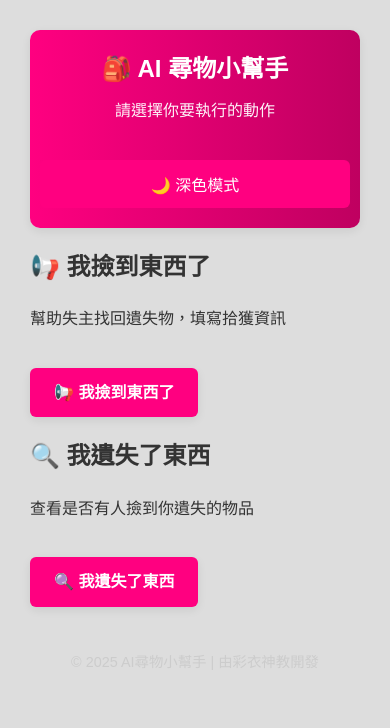
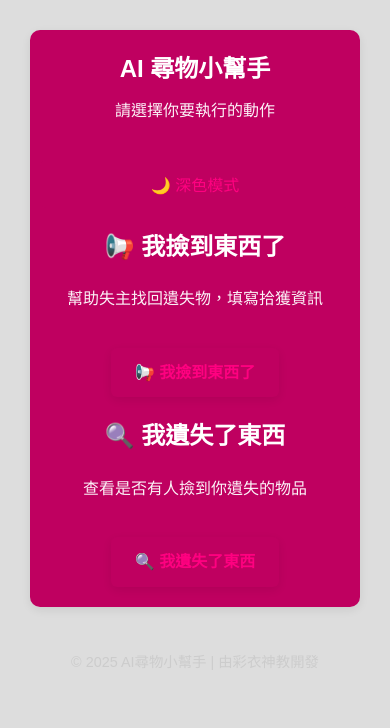
Before and after one commit to xun-0313/lost-found-apps, a Flask app: page / in a window 390 px wide. Shown: the top 728 px of the page. Run offline with Flask 3, Linux system fonts and the light colour scheme.

Commit message:
初始化專案

```diff
--- a/static/style.css
+++ b/static/style.css
@@ -2,7 +2,7 @@
 :root {
   --bg: #DDDDDD;
   --text: #333;
-  --primary: #ff0080;
+  --primary: #bf0060;
   --primary-dark: #bf0060;
   --surface: #fff;
   --muted: #ccc;
@@ -23,7 +23,7 @@ body {
   margin-top: 20px;
   padding: 12px 24px;
   background-color: var(--primary);
-  color: white;
+  color: #ff0080;
   border: none;
   border-radius: 6px;
   font-size: 16px;
@@ -117,7 +117,7 @@ button {
   margin-top: 20px;
   padding: 12px 24px;
   background-color: var(--primary);
-  color: white;
+  color: #ff0080;
   border: none;
   border-radius: 6px;
   font-size: 16px;
@@ -240,7 +240,7 @@ button:hover {
   padding: 8px 16px;
   margin: 10px 0 0 0;
   background-color: var(--primary);
-  color: white;
+  color: #ff0080;
   border-radius: 6px;
   text-decoration: none;
   font-weight: bold;
@@ -258,7 +258,7 @@ button:hover {
   .option-button {
   padding: 12px 24px;
   background-color: var(--primary);
-  color: white;
+  color: #ff0080;
   border-radius: 6px;
   text-decoration: none;
   font-weight: bold;
--- a/templates/home.html
+++ b/templates/home.html
@@ -9,11 +9,9 @@
 <body>
   <div class="container">
     <header>
-      <h1>🎒 AI 尋物小幫手</h1>
+      <h1>AI 尋物小幫手</h1>
       <p>請選擇你要執行的動作</p>
         <button id="theme-toggle">🌙 深色模式</button>
-    </header>
-
         <div class="home-options">
             <div class="option-card">
             <h2>📢 我撿到東西了</h2>
@@ -28,6 +26,9 @@
 
         </div>
     </div>
+    </header>
+
+
   </div>
 
   <footer>
```
Lines whose indentation alone changed are shown as unchanged.
